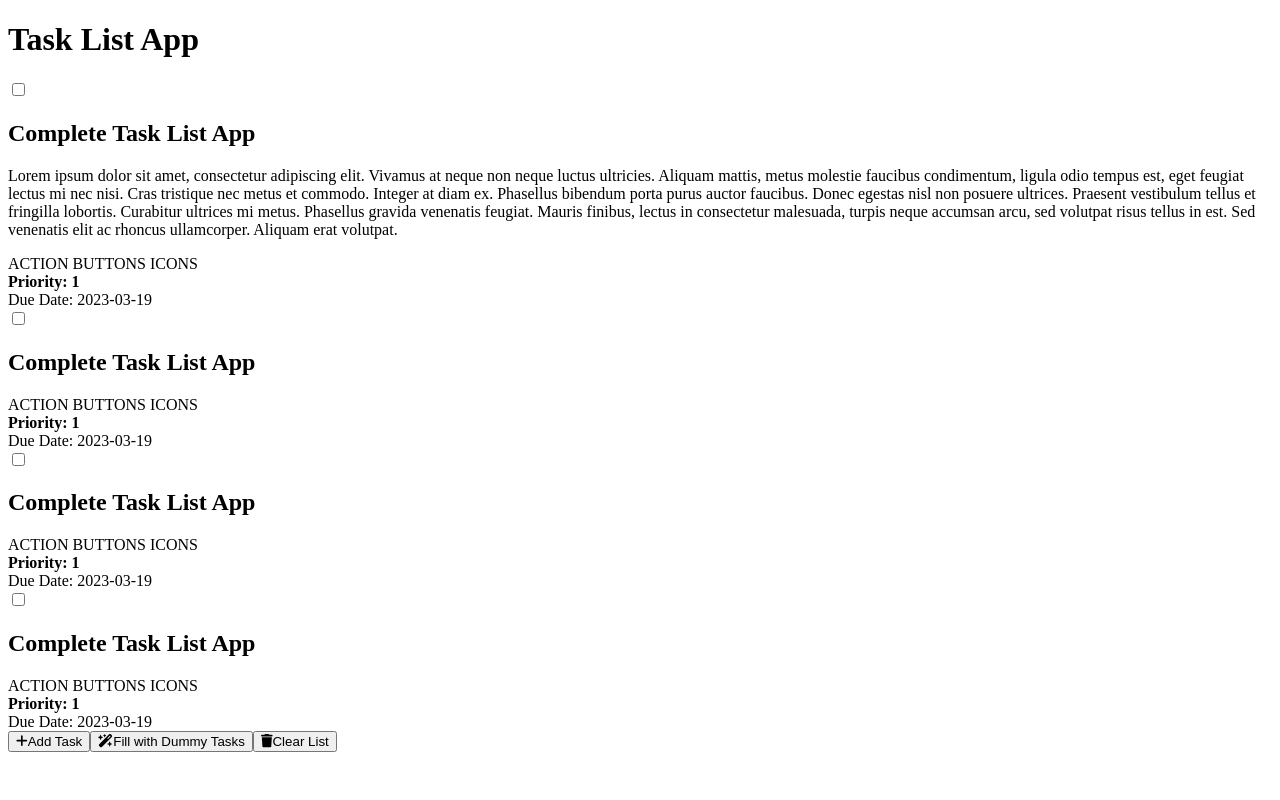
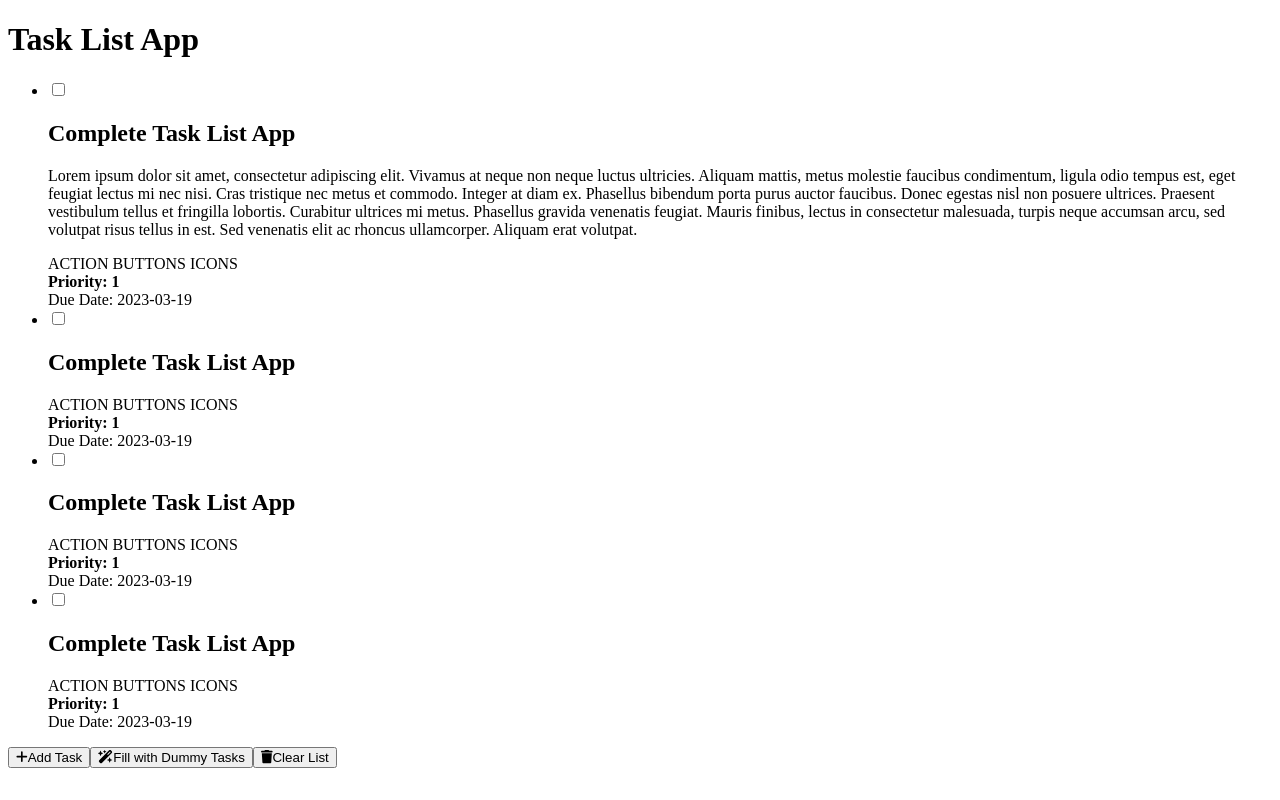
Before and after one commit to SaschaVII/task-list-app, a Next.js app: page / in a window 1280 px wide. Built offline with nearby package versions, Linux system fonts and the light colour scheme.

Commit message:
Further style and markup changes to task list component

```diff
--- a/components/task.js
+++ b/components/task.js
@@ -5,7 +5,7 @@ const Task = ({ task, isCurrent }) => {
                 ? (
                     <div className="px-5 py-10 flex items-center space-x-4 bg-blue-100 hover:cursor-pointer hover:bg-blue-200">
                         <div className="flex-shrink-0">
-                            <input type="checkbox" className="checkbox" />
+                            <input type="checkbox" />
                         </div>
                         <div class="flex-1 min-w-0">
                             <h2>{task.title}</h2>
@@ -23,7 +23,7 @@ const Task = ({ task, isCurrent }) => {
                 : (
                     <div className="px-5 py-2 flex items-center space-x-4 hover:cursor-pointer hover:bg-blue-200">
                         <div className="flex-shrink-0">
-                            <input type="checkbox" className="checkbox" />
+                            <input type="checkbox" />
                         </div>
                         <div class="flex-1 min-w-0">
                             <h2>{task.title}</h2>
--- a/components/taskList.js
+++ b/components/taskList.js
@@ -15,12 +15,20 @@ const TaskList = ({ tasks }) => {
 
     // if (!tasks || tasks.length === 0) return (<></>);
     return (
-        <div className="task-list">
-            <Task task={dummyTask} isCurrent={true} />
-            <Task task={dummyTask} isCurrent={false} />
-            <Task task={dummyTask} isCurrent={false} />
-            <Task task={dummyTask} isCurrent={false} />
-        </div>
+        <ul>
+            <li>
+                < Task task={dummyTask} isCurrent={true} />
+            </li >
+            <li>
+                <Task task={dummyTask} isCurrent={false} />
+            </li>
+            <li>
+                <Task task={dummyTask} isCurrent={false} />
+            </li>
+            <li>
+                <Task task={dummyTask} isCurrent={false} />
+            </li>
+        </ul >
     );
     // return (
     //     <div className="task-list">
```
